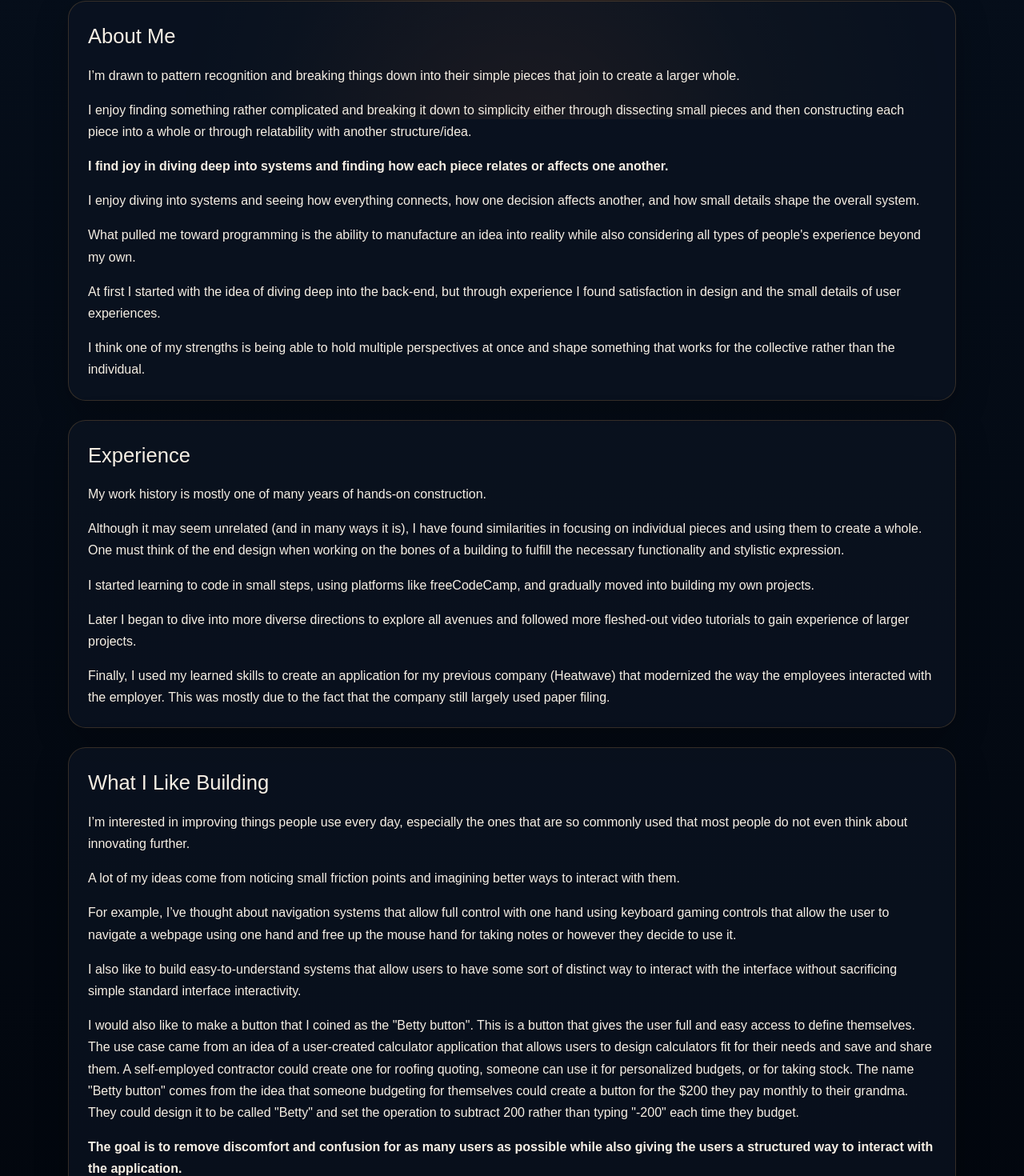
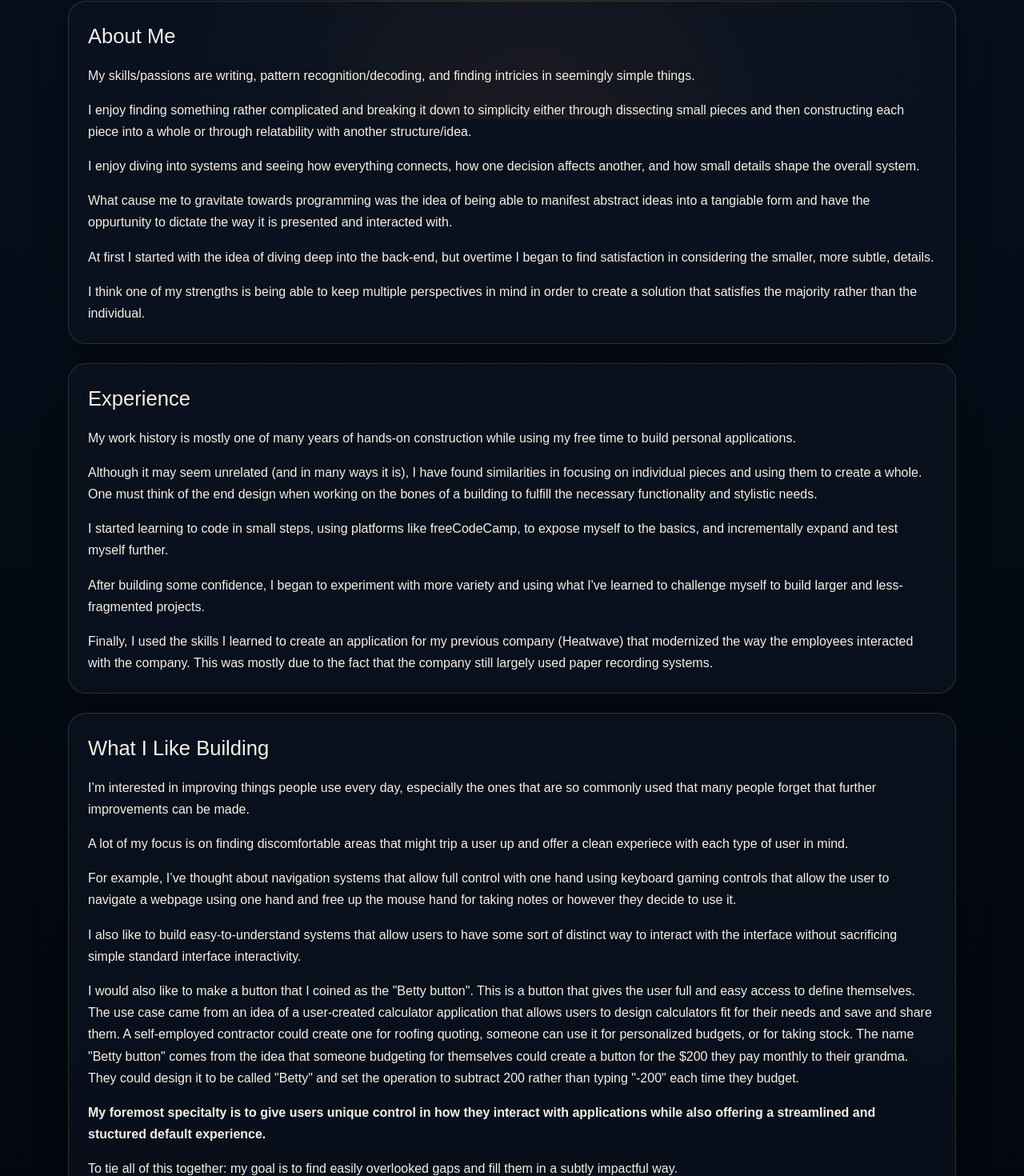
Before and after one commit to Cameadows99/Portfolio, a Next.js app: page / in a window 1280 px wide. Shown: the part 651-2121 px from the top of the page at 80% size. Built offline with nearby package versions, Linux system fonts and the light colour scheme.

Commit message:
typos further corrected

```diff
--- a/src/app/page.tsx
+++ b/src/app/page.tsx
@@ -41,8 +41,8 @@ export default function HomePage() {
         <SectionHeading title="About Me" />
 
         <p>
-          I’m drawn to pattern recognition and breaking things down into their
-          simple pieces that join to create a larger whole.
+
+          My skills/passions are writing, pattern recognition/decoding, and finding intricies in seemingly simple things.
         </p>
 
         <p>
@@ -52,11 +52,6 @@ export default function HomePage() {
           another structure/idea.
         </p>
 
-        <p className="highlight-line">
-          I find joy in diving deep into systems and finding how each piece
-          relates or affects one another.
-        </p>
-
         <p>
           I enjoy diving into systems and seeing how everything connects, how
           one decision affects another, and how small details shape the overall
@@ -64,53 +59,48 @@ export default function HomePage() {
         </p>
 
         <p>
-          What pulled me toward programming is the ability to manufacture an
-          idea into reality while also considering all types of people's
-          experience beyond my own.
+          What cause me to gravitate towards programming was the idea of being able to manifest abstract
+          ideas into a tangiable form and have the oppurtunity to dictate the way it is presented and interacted with.
         </p>
 
         <p>
           At first I started with the idea of diving deep into the back-end, but
-          through experience I found satisfaction in design and the small
-          details of user experiences.
+          overtime I began to find satisfaction in considering the smaller, more subtle, details.
         </p>
 
         <p>
-          I think one of my strengths is being able to hold multiple
-          perspectives at once and shape something that works for the collective
-          rather than the individual.
+          I think one of my strengths is being able to keep multiple
+          perspectives in mind in order to create a solution that satisfies the majority rather than the individual.
         </p>
       </section>
 
       <section className="content-panel">
         <SectionHeading title="Experience" />
 
-        <p>My work history is mostly one of many years of hands-on construction.</p>
+        <p>My work history is mostly one of many years of hands-on construction while using my free time to build personal applications.</p>
 
         <p>
           Although it may seem unrelated (and in many ways it is), I have found
           similarities in focusing on individual pieces and using them to create
           a whole. One must think of the end design when working on the bones of
           a building to fulfill the necessary functionality and stylistic
-          expression.
+          needs.
         </p>
 
         <p>
           I started learning to code in small steps, using platforms like
-          freeCodeCamp, and gradually moved into building my own projects.
+          freeCodeCamp, to expose myself to the basics, and incrementally expand and test myself further.
         </p>
 
         <p>
-          Later I began to dive into more diverse directions to explore all
-          avenues and followed more fleshed-out video tutorials to gain
-          experience of larger projects.
+          After building some confidence, I began to experiment with more variety and using what I've learned to challenge myself to build larger and less-fragmented projects.
         </p>
 
         <p>
-          Finally, I used my learned skills to create an application for my
+          Finally, I used the skills I learned to create an application for my
           previous company (Heatwave) that modernized the way the employees
-          interacted with the employer. This was mostly due to the fact that the
-          company still largely used paper filing.
+          interacted with the company. This was mostly due to the fact that the
+          company still largely used paper recording systems.
         </p>
       </section>
 
@@ -119,13 +109,11 @@ export default function HomePage() {
 
         <p>
           I’m interested in improving things people use every day, especially
-          the ones that are so commonly used that most people do not even think
-          about innovating further.
+          the ones that are so commonly used that many people forget that further improvements can be made.
         </p>
 
         <p>
-          A lot of my ideas come from noticing small friction points and
-          imagining better ways to interact with them.
+          A lot of my focus is on finding discomfortable areas that might trip a user up and offer a clean experiece with each type of user in mind.
         </p>
 
         <p>
@@ -156,9 +144,7 @@ export default function HomePage() {
         </p>
 
         <p className="highlight-line">
-          The goal is to remove discomfort and confusion for as many users as
-          possible while also giving the users a structured way to interact with
-          the application.
+         My foremost specitalty is to give users unique control in how they interact with applications while also offering a streamlined and stuctured default experience.
         </p>
 
         <p>
```
